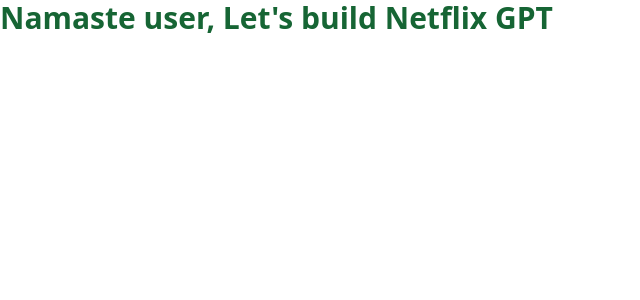
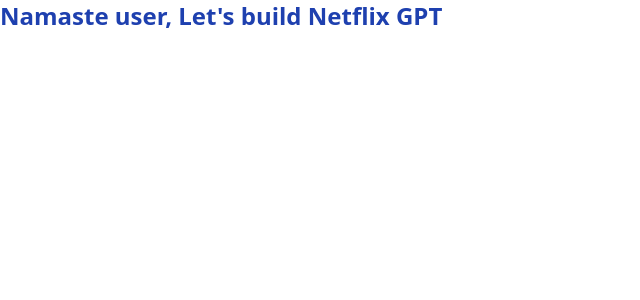
Before and after one commit to Yamini0007/netflix-gpt, a React (Create React App) app: page / in a window 1280 px wide. Shown: the top 300 px of the page, without its empty margins (0-640 px from the left). Built offline with nearby package versions, Linux system fonts and the light colour scheme.

Commit message:
Updated style

```diff
--- a/src/App.js
+++ b/src/App.js
@@ -2,7 +2,7 @@
 
 function App() {
   return (
-    <div className="text-3xl font-bold text-green-800">
+    <div className="text-2xl font-bold text-blue-800">
      Namaste user, Let's build Netflix GPT
     </div>
   );
```
